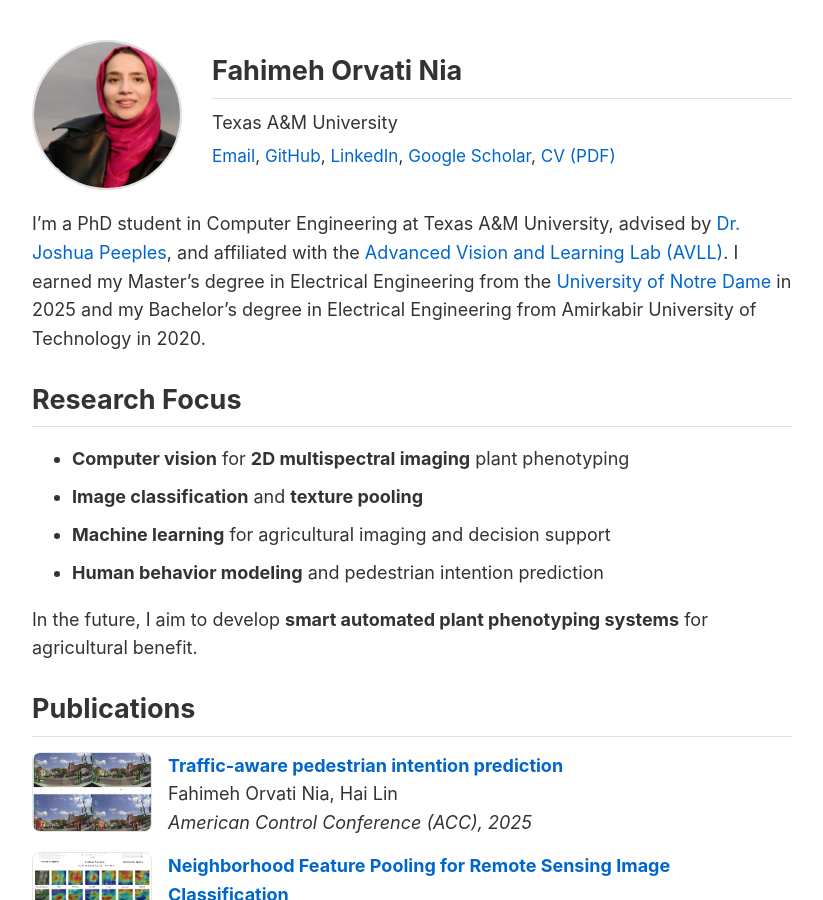
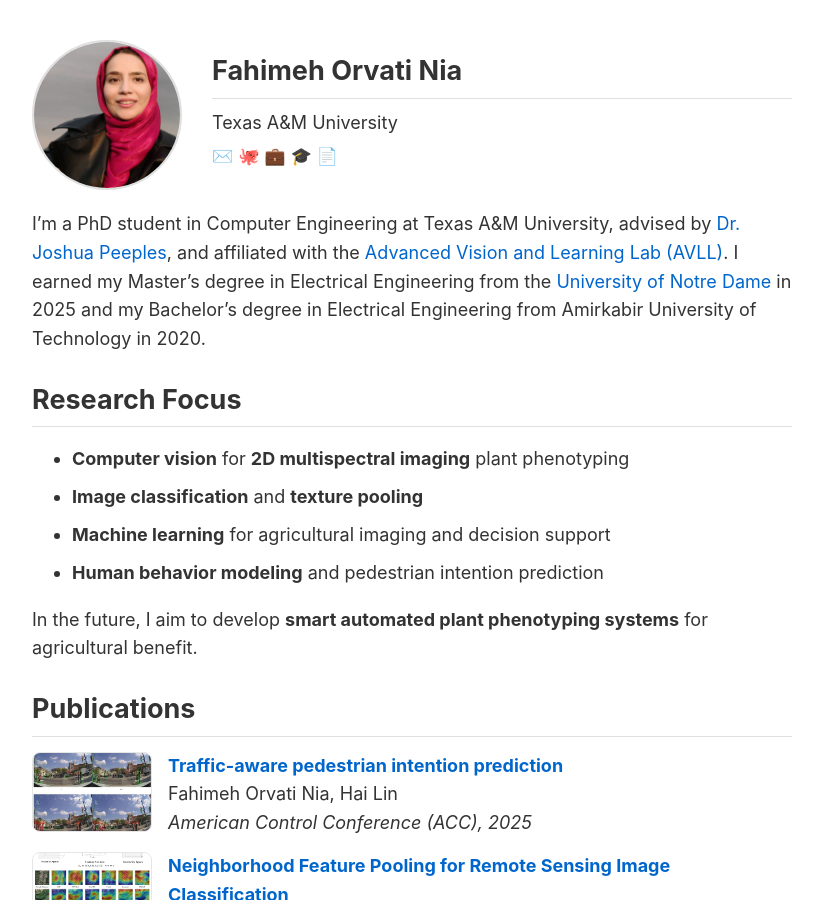
Before and after one commit to fahimehorvatinia/fahimehorvatinia.github.io, a Jekyll site: the page built from index.md, in a window 1280 px wide and 900 px high. Shown: the whole window, without its empty margins (228-1051 px from the left). Built offline with Jekyll 4.4.1, drawn with Linux system fonts in a browser that asks for light colours.

Commit message:
Use emoji icons for contact links

```diff
--- a/index.md
+++ b/index.md
@@ -14,11 +14,11 @@ sidebar: false
     <h2 style="margin-top: 0; margin-bottom: 10px;">Fahimeh Orvati Nia</h2>
     <p style="margin: 5px 0;">Texas A&M University</p>
     <p style="margin: 5px 0; font-size: 0.95em;">
-      <a href="mailto:fahimehorvatinia@tamu.edu">Email</a>,
-      <a href="https://github.com/fahimehorvatinia">GitHub</a>,
-      <a href="https://www.linkedin.com/in/fahimeh-orvati-nia-40b727392/">LinkedIn</a>,
-      <a href="https://scholar.google.com/citations?hl=en&user=NI_iB4sAAAAJ">Google Scholar</a>,
-      <a href="{{ '/files/Fahimeh_Orvati_Nia_CV.pdf' | relative_url }}">CV (PDF)</a>
+      <a href="mailto:fahimehorvatinia@tamu.edu" aria-label="Email">✉️</a>
+      <a href="https://github.com/fahimehorvatinia" aria-label="GitHub">🐙</a>
+      <a href="https://www.linkedin.com/in/fahimeh-orvati-nia-40b727392/" aria-label="LinkedIn">💼</a>
+      <a href="https://scholar.google.com/citations?hl=en&user=NI_iB4sAAAAJ" aria-label="Google Scholar">🎓</a>
+      <a href="{{ '/files/Fahimeh_Orvati_Nia_CV.pdf' | relative_url }}" aria-label="CV (PDF)">📄</a>
     </p>
   </div>
 </div>
```
